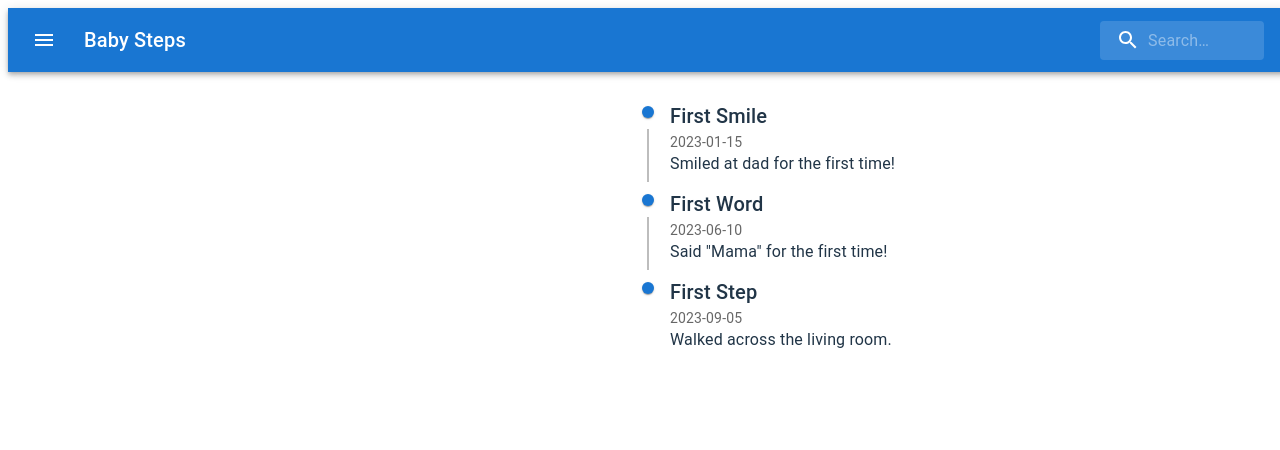
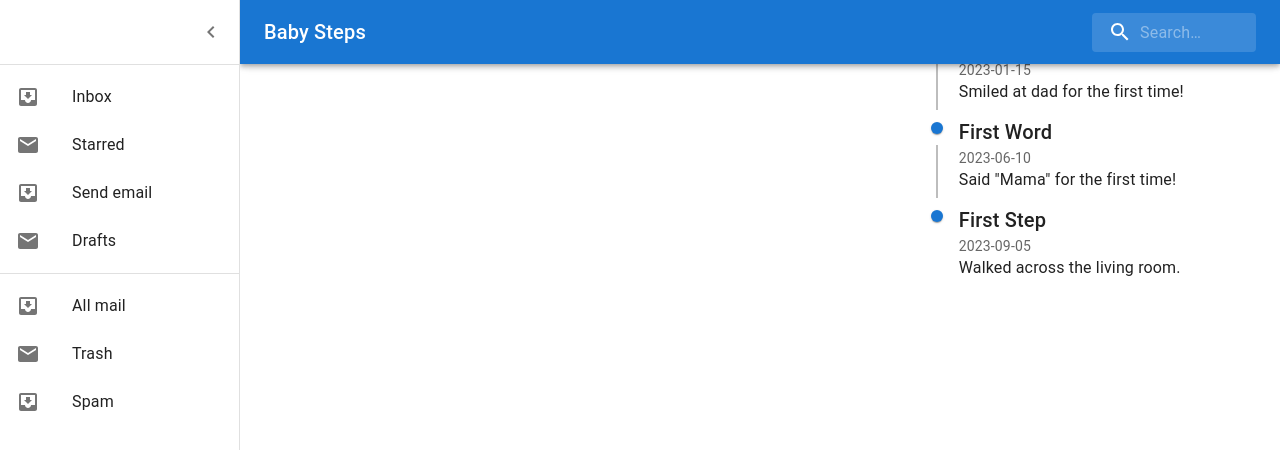
Before and after one commit to lorashley/memory-box, a React (Vite) app: page / in a window 1280 px wide. Shown: the top 450 px of the page. Built offline with nearby package versions, Linux system fonts and the light colour scheme.

Commit message:
✨ Implement persistent drawer and update header for improved navigation

```diff
--- a/src/App.tsx
+++ b/src/App.tsx
@@ -1,6 +1,9 @@
 import { useCallback, useState } from 'react'
 import Header from './Header'
 import MilestonesTimeline, { Milestone } from './MilestonesTimeline'
+import AppDrawer from './AppDrawer'
+import Box from '@mui/material/Box'
+import CssBaseline from '@mui/material/CssBaseline'
 
 const milestones: Milestone[] = [
   {
@@ -29,11 +32,27 @@
     [_setSearchTerm],
   )
 
+  const [isOpen, setOpen] = useState(true)
+
+  const handleDrawerOpen = () => {
+    setOpen(true)
+  }
+
+  const handleDrawerClose = () => {
+    setOpen(false)
+  }
+
   return (
-    <>
-      <Header setSearchTerm={setSearchTerm} />
+    <Box sx={{ display: 'flex' }}>
+      <CssBaseline />
+      <Header
+        setSearchTerm={setSearchTerm}
+        handleDrawerOpen={handleDrawerOpen}
+        isOpen={isOpen}
+      />
+      <AppDrawer isOpen={isOpen} handleDrawerClose={handleDrawerClose} />
       <MilestonesTimeline milestones={milestones} searchTerm={searchTerm} />
-    </>
+    </Box>
   )
 }
 
--- /dev/null
+++ b/src/AppDrawer.tsx
@@ -0,0 +1,88 @@
+import { styled, useTheme } from '@mui/material/styles'
+import Drawer from '@mui/material/Drawer'
+import { AppBarProps as MuiAppBarProps } from '@mui/material/AppBar'
+import List from '@mui/material/List'
+import Divider from '@mui/material/Divider'
+import IconButton from '@mui/material/IconButton'
+import ChevronLeftIcon from '@mui/icons-material/ChevronLeft'
+import ChevronRightIcon from '@mui/icons-material/ChevronRight'
+import ListItem from '@mui/material/ListItem'
+import ListItemButton from '@mui/material/ListItemButton'
+import ListItemIcon from '@mui/material/ListItemIcon'
+import ListItemText from '@mui/material/ListItemText'
+import InboxIcon from '@mui/icons-material/MoveToInbox'
+import MailIcon from '@mui/icons-material/Mail'
+
+export const drawerWidth = 240
+
+interface Props extends MuiAppBarProps {
+  isOpen?: boolean
+  handleDrawerClose: () => void
+}
+
+const DrawerHeader = styled('div')(({ theme }) => ({
+  display: 'flex',
+  alignItems: 'center',
+  padding: theme.spacing(0, 1),
+  // necessary for content to be below app bar
+  ...theme.mixins.toolbar,
+  justifyContent: 'flex-end',
+}))
+
+const AppDrawer = ({ isOpen, handleDrawerClose }: Props) => {
+  const theme = useTheme()
+
+  return (
+    <Drawer
+      sx={{
+        width: drawerWidth,
+        flexShrink: 0,
+        '& .MuiDrawer-paper': {
+          width: drawerWidth,
+          boxSizing: 'border-box',
+        },
+      }}
+      variant='persistent'
+      anchor='left'
+      open={isOpen}
+    >
+      <DrawerHeader>
+        <IconButton onClick={handleDrawerClose}>
+          {theme.direction === 'ltr' ? (
+            <ChevronLeftIcon />
+          ) : (
+            <ChevronRightIcon />
+          )}
+        </IconButton>
+      </DrawerHeader>
+      <Divider />
+      <List>
+        {['Inbox', 'Starred', 'Send email', 'Drafts'].map((text, index) => (
+          <ListItem key={text} disablePadding>
+            <ListItemButton>
+              <ListItemIcon>
+                {index % 2 === 0 ? <InboxIcon /> : <MailIcon />}
+              </ListItemIcon>
+              <ListItemText primary={text} />
+            </ListItemButton>
+          </ListItem>
+        ))}
+      </List>
+      <Divider />
+      <List>
+        {['All mail', 'Trash', 'Spam'].map((text, index) => (
+          <ListItem key={text} disablePadding>
+            <ListItemButton>
+              <ListItemIcon>
+                {index % 2 === 0 ? <InboxIcon /> : <MailIcon />}
+              </ListItemIcon>
+              <ListItemText primary={text} />
+            </ListItemButton>
+          </ListItem>
+        ))}
+      </List>
+    </Drawer>
+  )
+}
+
+export default AppDrawer
--- a/src/Header.tsx
+++ b/src/Header.tsx
@@ -1,6 +1,6 @@
 import * as React from 'react'
 import { styled, alpha } from '@mui/material/styles'
-import AppBar from '@mui/material/AppBar'
+import MuiAppBar, { AppBarProps as MuiAppBarProps } from '@mui/material/AppBar'
 import Box from '@mui/material/Box'
 import Toolbar from '@mui/material/Toolbar'
 import IconButton from '@mui/material/IconButton'
@@ -8,6 +8,33 @@
 import InputBase from '@mui/material/InputBase'
 import MenuIcon from '@mui/icons-material/Menu'
 import SearchIcon from '@mui/icons-material/Search'
+import { drawerWidth } from './AppDrawer'
+
+interface AppBarProps extends MuiAppBarProps {
+  isOpen?: boolean
+}
+
+const AppBar = styled(MuiAppBar, {
+  shouldForwardProp: (prop) => prop !== 'isOpen',
+})<AppBarProps>(({ theme }) => ({
+  transition: theme.transitions.create(['margin', 'width'], {
+    easing: theme.transitions.easing.sharp,
+    duration: theme.transitions.duration.leavingScreen,
+  }),
+  variants: [
+    {
+      props: ({ isOpen }) => isOpen,
+      style: {
+        width: `calc(100% - ${drawerWidth}px)`,
+        marginLeft: `${drawerWidth}px`,
+        transition: theme.transitions.create(['margin', 'width'], {
+          easing: theme.transitions.easing.easeOut,
+          duration: theme.transitions.duration.enteringScreen,
+        }),
+      },
+    },
+  ],
+}))
 
 const Search = styled('div')(({ theme }) => ({
   position: 'relative',
@@ -53,22 +80,27 @@
 
 type Props = {
   setSearchTerm: (value: string) => void
+  handleDrawerOpen: () => void
+  isOpen: boolean
 }
 
-const Header = ({ setSearchTerm }: Props) => {
+const Header = ({ setSearchTerm, handleDrawerOpen, isOpen }: Props) => {
   return (
     <Box sx={{ flexGrow: 1 }}>
-      <AppBar position='static'>
+      <AppBar position='fixed' isOpen={isOpen}>
         <Toolbar>
+          {!isOpen && (
             <IconButton
               size='large'
               edge='start'
               color='inherit'
               aria-label='open drawer'
               sx={{ mr: 2 }}
+              onClick={handleDrawerOpen}
             >
               <MenuIcon />
             </IconButton>
+          )}
           <Typography
             variant='h6'
             noWrap
```
Lines whose indentation alone changed are shown as unchanged.
